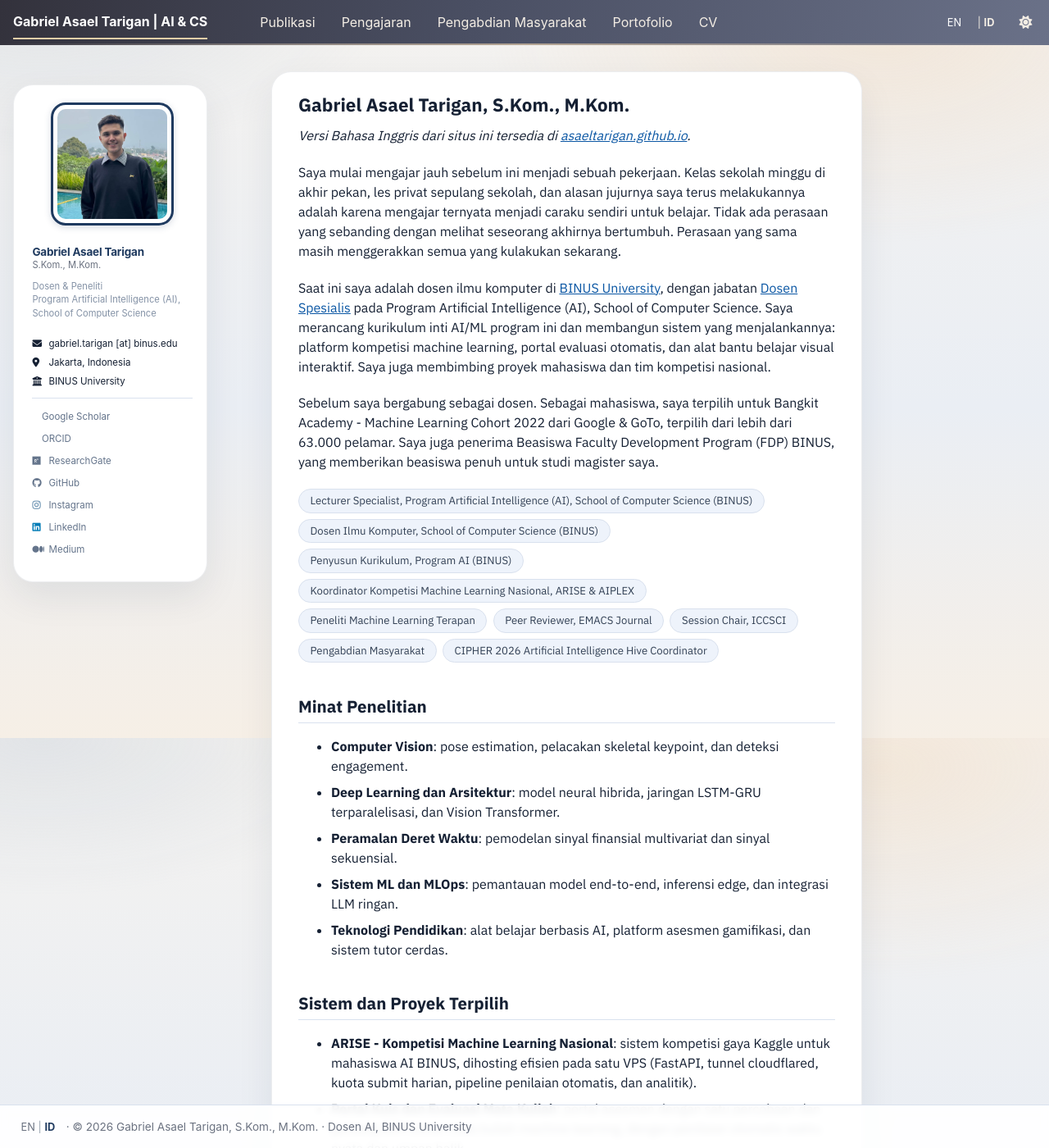
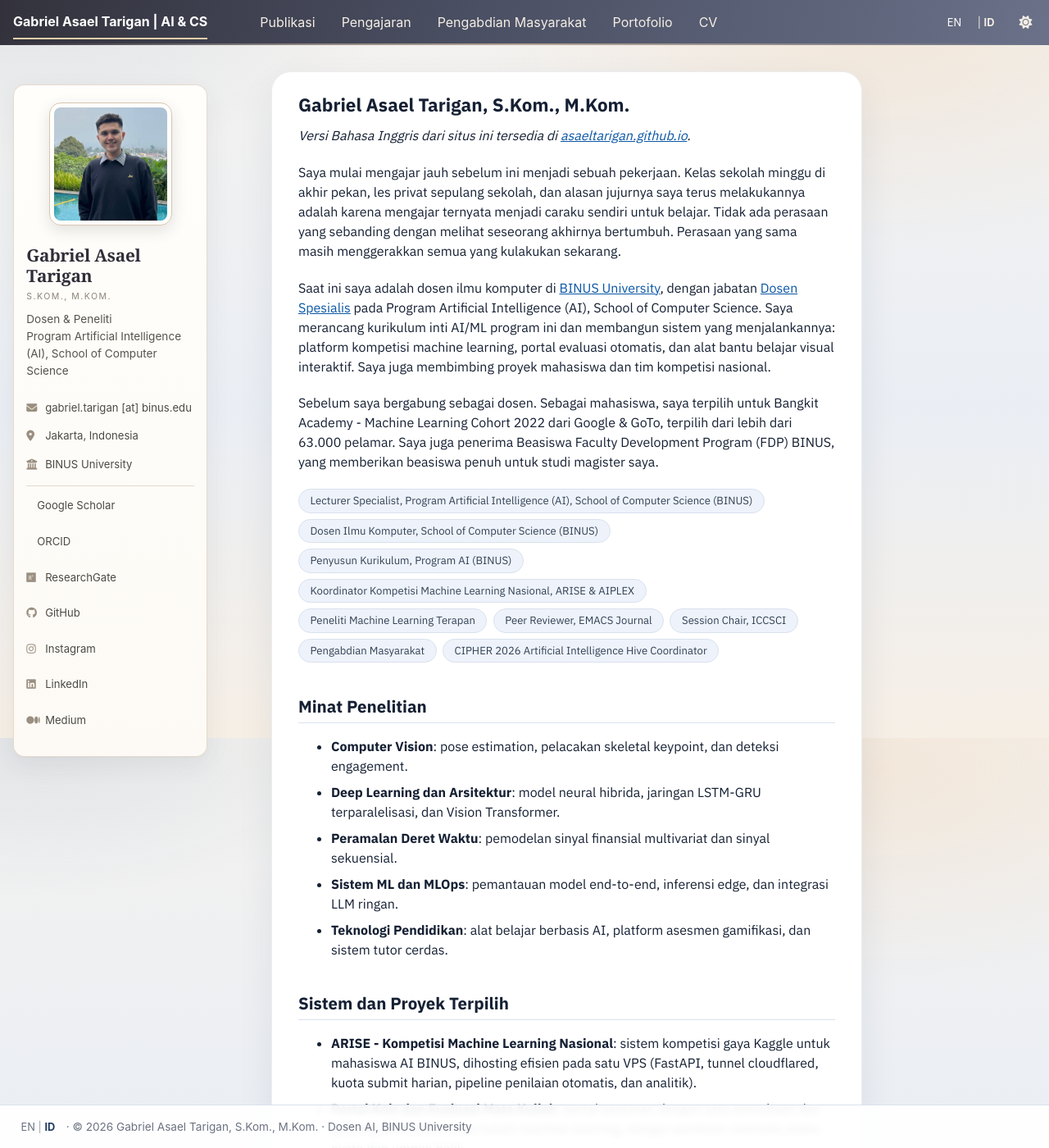
Before and after one commit to asaeltarigan/id, a Jekyll site: the page built from _pages/about.md, in a window 1280 px wide and 1400 px high. Shown: the whole window at 82% size. Built offline with Jekyll 4.4.1, drawn with Linux system fonts in a browser that asks for light colours; a style sheet for code colours, icons or effects is not loaded.

Commit message:
Desain: kartu sidebar editorial (nama serif, kredensial berjarak, kertas hangat)

```diff
--- a/_includes/head.html
+++ b/_includes/head.html
@@ -101,4 +101,4 @@
 <link rel="preconnect" href="https://fonts.gstatic.com" crossorigin>
 <link href="https://fonts.googleapis.com/css2?family=IBM+Plex+Sans:wght@400;500;600;700&display=swap" rel="stylesheet">
 <link rel="stylesheet" href="{{ base_path }}/assets/css/main.css">
-<link rel="stylesheet" href="{{ base_path }}/assets/css/custom.css?v=55">
+<link rel="stylesheet" href="{{ base_path }}/assets/css/custom.css?v=56">
--- a/assets/css/custom.css
+++ b/assets/css/custom.css
@@ -66,7 +66,7 @@ html[data-theme="dark"] {
 }
 
 /* Sidebar: name credentials on their own lighter line */
-.author__name .author__credentials {
+.sidebar .author__name .author__credentials {
   display: block;
   font-size: 0.70rem;
   font-weight: 400;
@@ -715,3 +715,95 @@ html[data-theme="dark"] body {
     radial-gradient(700px 320px at 4% 0%, rgba(96, 116, 148, 0.18), transparent 60%),
     linear-gradient(180deg, #121319 0%, #14161d 55%, #17151a 100%) !important;
 }
+
+/* ============================================================
+   Sidebar: editorial card
+   Serif name, micro-tracked credentials, warm paper surface,
+   sand hairlines, muted icons. CSS-only (no Liquid changes) so
+   the EN and ID sites stay in sync by copy.
+   ============================================================ */
+
+.sidebar {
+  background: linear-gradient(180deg, #fffefb 0%, #fdfaf5 100%) !important;
+  border: 1px solid rgba(206, 188, 166, 0.5) !important;
+  border-radius: 14px !important;
+  box-shadow: 0 10px 30px rgba(51, 50, 60, 0.07), 0 1px 2px rgba(51, 50, 60, 0.04) !important;
+  padding: 1.15rem 0.95rem 1.3rem !important;
+}
+
+.author__avatar img {
+  border: 1px solid rgba(206, 188, 166, 0.85) !important;
+  border-radius: 14px !important;
+  box-shadow: 0 6px 18px rgba(51, 50, 60, 0.14) !important;
+}
+
+.sidebar .author__name {
+  font-family: Georgia, "Source Serif 4", "Times New Roman", serif !important;
+  font-size: 1.30rem !important;
+  font-weight: 600 !important;
+  letter-spacing: -0.01em !important;
+  line-height: 1.2 !important;
+  color: #2f2e38 !important;
+}
+
+.sidebar .author__name .author__credentials {
+  font-family: -apple-system, "Segoe UI", Roboto, sans-serif !important;
+  font-size: 0.66rem !important;
+  letter-spacing: 0.14em !important;
+  text-transform: uppercase !important;
+  color: #8d8377 !important;
+  margin-top: 0.5rem !important;
+}
+
+.sidebar .author__bio {
+  font-size: 0.85rem !important;
+  line-height: 1.55 !important;
+  color: #57534c !important;
+}
+
+.sidebar .author__urls.social-icons li,
+.sidebar .author__urls.social-icons li a {
+  font-size: 0.82rem !important;
+  color: #4c4a44 !important;
+}
+
+.sidebar .author__urls.social-icons i {
+  color: #9a8f80 !important;
+}
+
+.sidebar .author__urls.social-icons a:hover,
+.sidebar .author__urls.social-icons a:hover i {
+  color: #6a7188 !important;
+}
+
+.sidebar .author__urls.social-icons > li {
+  padding: 0.26rem 0 !important;
+}
+
+.sidebar .author__urls.social-icons > li.author__desktop + li:not(.author__desktop) {
+  border-top: 1px solid rgba(206, 188, 166, 0.55) !important;
+  margin-top: 0.75rem !important;
+  padding-top: 0.75rem !important;
+}
+
+/* Dark theme: same structure, warm charcoal paper */
+html[data-theme="dark"] .sidebar {
+  background: linear-gradient(180deg, #1b1a21 0%, #17161c 100%) !important;
+  border-color: rgba(216, 185, 143, 0.22) !important;
+  box-shadow: 0 10px 30px rgba(0, 0, 0, 0.35) !important;
+}
+
+html[data-theme="dark"] .author__avatar img {
+  border-color: rgba(216, 185, 143, 0.38) !important;
+  box-shadow: 0 6px 18px rgba(0, 0, 0, 0.4) !important;
+}
+
+html[data-theme="dark"] .sidebar .author__name { color: #f3ede4 !important; }
+html[data-theme="dark"] .sidebar .author__name .author__credentials { color: #a89c8b !important; }
+html[data-theme="dark"] .sidebar .author__bio { color: #c4bdb2 !important; }
+html[data-theme="dark"] .sidebar .author__urls.social-icons li,
+html[data-theme="dark"] .sidebar .author__urls.social-icons li a { color: #cfc8bd !important; }
+html[data-theme="dark"] .sidebar .author__urls.social-icons i { color: #a89c8b !important; }
+html[data-theme="dark"] .sidebar .author__urls.social-icons > li.author__desktop + li:not(.author__desktop) {
+  border-top-color: rgba(216, 185, 143, 0.28) !important;
+}
```
